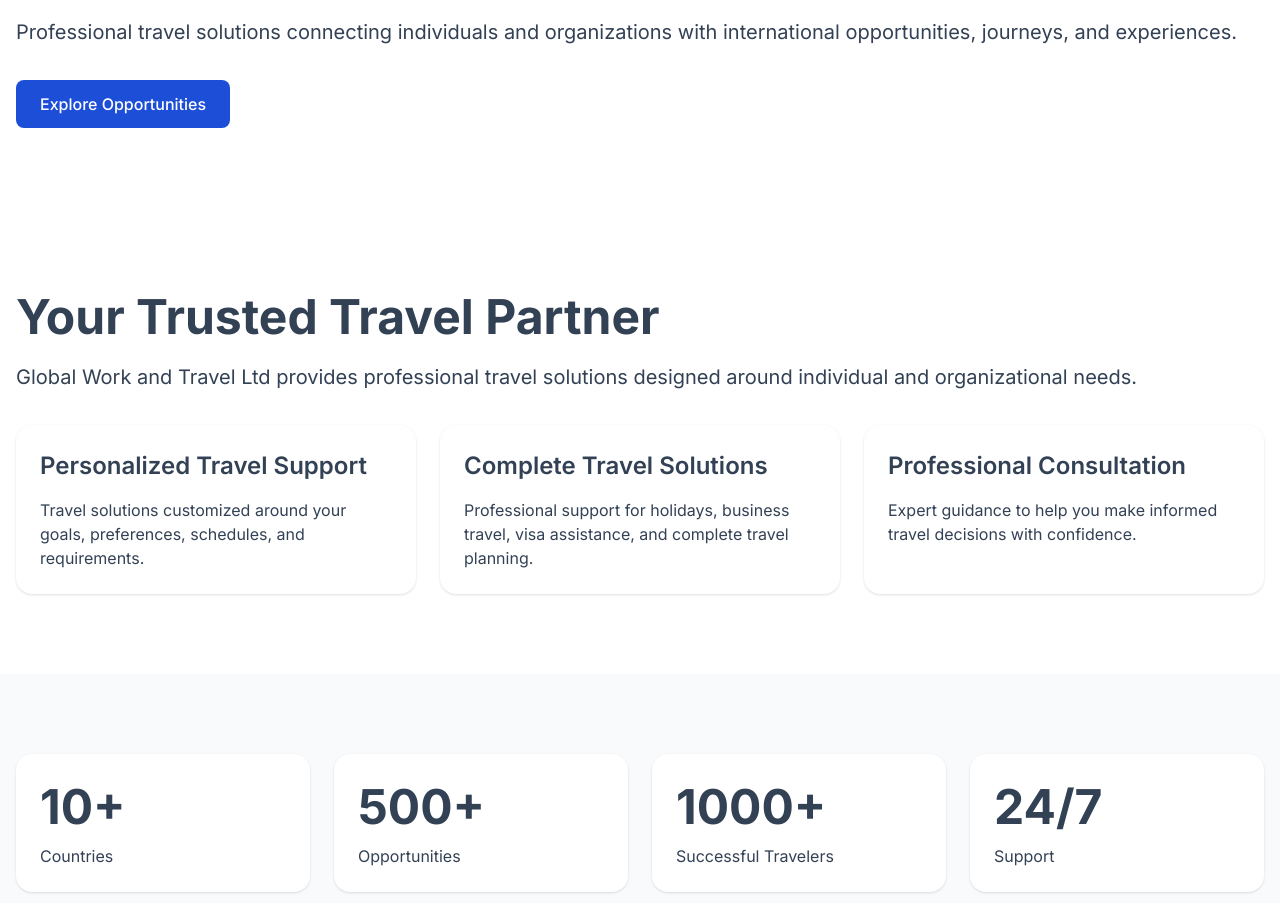
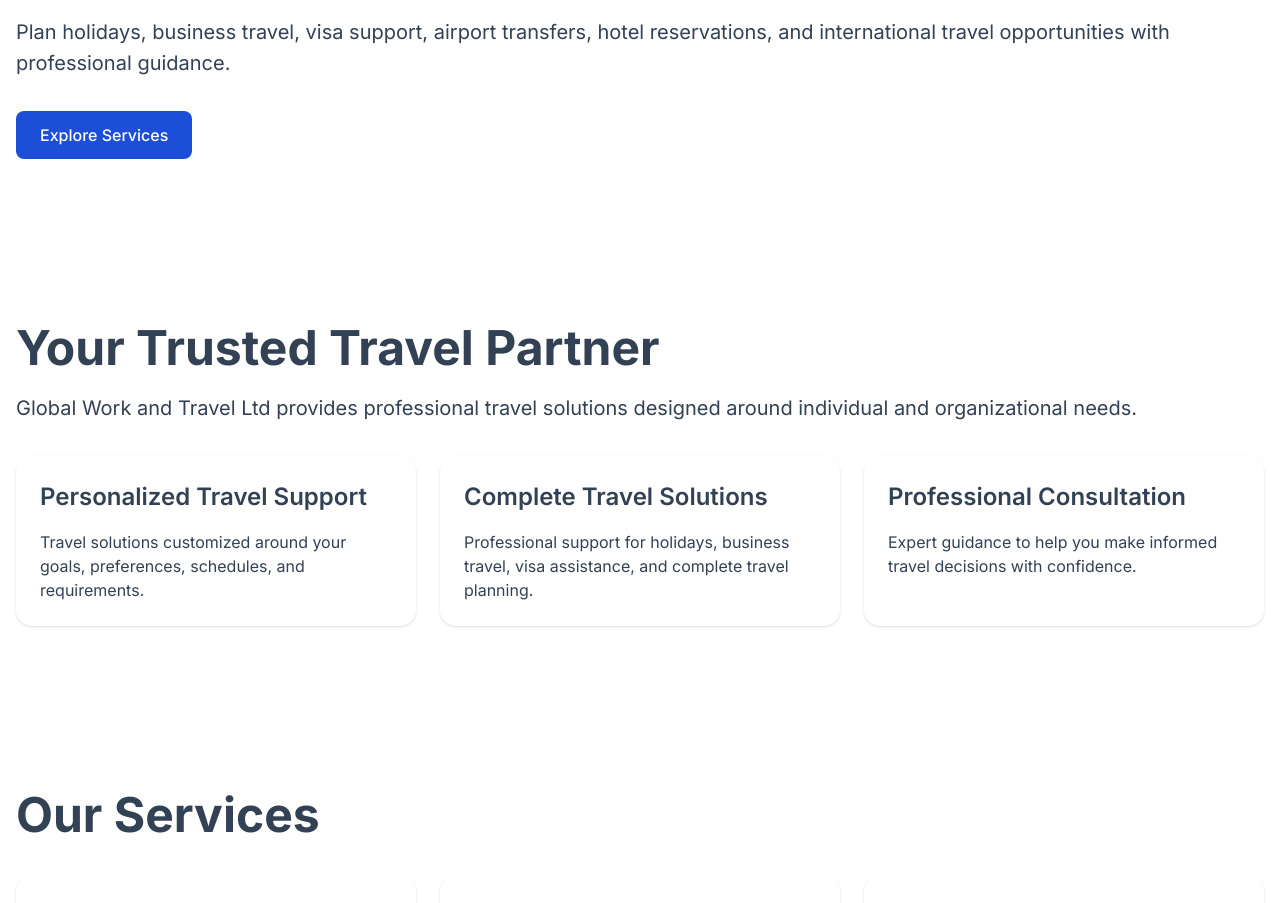
Before and after one commit to ericbalaile/Balaile-Tech-Lab, a React (Vite) app: page / in a window 1280 px wide. Shown: the part 320-1223 px from the top of the page. Built offline with nearby package versions, Linux system fonts and the light colour scheme.

Commit message:
Improve homepage content trust and positioning

```diff
--- a/src/pages/Home.jsx
+++ b/src/pages/Home.jsx
@@ -19,25 +19,6 @@
       title: "Professional Consultation",
       description:
         "Expert guidance to help you make informed travel decisions with confidence.",
-    },
-  ];
-
-  const statistics = [
-    {
-      value: "10+",
-      label: "Countries",
-    },
-    {
-      value: "500+",
-      label: "Opportunities",
-    },
-    {
-      value: "1000+",
-      label: "Successful Travelers",
-    },
-    {
-      value: "24/7",
-      label: "Support",
     },
   ];
 
@@ -106,27 +87,6 @@
     },
   ];
 
-  const testimonials = [
-    {
-      quote:
-        "The guidance and support made my international travel journey simple and stress-free.",
-      name: "Sarah M.",
-      role: "International Traveler",
-    },
-    {
-      quote:
-        "Professional assistance throughout the process gave me confidence from application to departure.",
-      name: "John K.",
-      role: "Student Traveler",
-    },
-    {
-      quote:
-        "Reliable service and continuous support helped me achieve my travel goals.",
-      name: "Anna P.",
-      role: "Business Traveler",
-    },
-  ];
-
   const faqs = [
     {
       question: "How do I start my travel journey?",
@@ -152,24 +112,24 @@
 
   const trustedPartners = [
     {
-      title: "International Travel Networks",
+      title: "Travel Planning Guidance",
       description:
-        "Building connections that support smooth and reliable travel experiences.",
+        "Helping clients plan organized journeys with clear, professional support.",
     },
     {
-      title: "Education & Career Partners",
+      title: "International Opportunity Guidance",
       description:
-        "Supporting opportunities for learning, career growth, and international experiences.",
+        "Providing guidance for clients exploring international travel, learning, or work-related opportunities.",
     },
     {
-      title: "Accommodation Partners",
+      title: "Accommodation Planning",
       description:
-        "Helping travelers prepare for comfortable and organized stays.",
+        "Helping travelers prepare for suitable and organized stays.",
     },
     {
-      title: "Corporate & Organization Partners",
+      title: "Corporate Travel Support",
       description:
-        "Supporting professional travel requirements and business needs.",
+        "Supporting business and organizational travel requirements.",
     },
   ];
 
@@ -179,17 +139,17 @@
       <Section>
         <Container>
           <h1 className="text-4xl font-bold md:text-6xl">
-            Your Gateway To Global Opportunities And Experiences
+            Professional Travel Solutions For Every Journey
           </h1>
 
           <p className="mt-6 text-lg">
-            Professional travel solutions connecting individuals and
-            organizations with international opportunities, journeys, and
-            experiences.
+            Plan holidays, business travel, visa support, airport transfers,
+            hotel reservations, and international travel opportunities with
+            professional guidance.
           </p>
 
           <div className="mt-8">
-            <Button variant="primary">Explore Opportunities</Button>
+            <Button variant="primary">Explore Services</Button>
           </div>
         </Container>
       </Section>
@@ -209,21 +169,6 @@
                 <h3 className="text-xl font-semibold">{item.title}</h3>
 
                 <p className="mt-4">{item.description}</p>
-              </Card>
-            ))}
-          </div>
-        </Container>
-      </Section>
-
-      {/* Statistics */}
-      <Section background="light">
-        <Container>
-          <div className="grid gap-6 md:grid-cols-4">
-            {statistics.map((statistic) => (
-              <Card key={statistic.label}>
-                <h3 className="text-3xl font-bold">{statistic.value}</h3>
-
-                <p className="mt-2">{statistic.label}</p>
               </Card>
             ))}
           </div>
@@ -287,27 +232,6 @@
         </Container>
       </Section>
 
-      {/* Testimonials */}
-      <Section background="light">
-        <Container>
-          <h2 className="mb-8 text-3xl font-bold">Success Stories</h2>
-
-          <div className="grid gap-6 md:grid-cols-3">
-            {testimonials.map((testimonial) => (
-              <Card key={testimonial.name}>
-                <p className="italic">"{testimonial.quote}"</p>
-
-                <h3 className="mt-6 text-xl font-semibold">
-                  {testimonial.name}
-                </h3>
-
-                <p className="mt-2">{testimonial.role}</p>
-              </Card>
-            ))}
-          </div>
-        </Container>
-      </Section>
-
       {/* FAQ Preview */}
       <Section>
         <Container>
@@ -331,7 +255,7 @@
       <Section background="light">
         <Container>
           <h2 className="mb-8 text-3xl font-bold">
-            Our Global Support Network
+            Support Across Your Travel Journey
           </h2>
           <div className="grid gap-6 md:grid-cols-4">
             {trustedPartners.map((partner) => (
@@ -351,7 +275,7 @@
           <h2 className="text-3xl font-bold">Ready To Start Your Journey?</h2>
 
           <p className="mt-4">
-            Explore global opportunities with professional guidance.
+            Plan your next journey with professional travel guidance.
           </p>
 
           <div className="mt-8">
```
